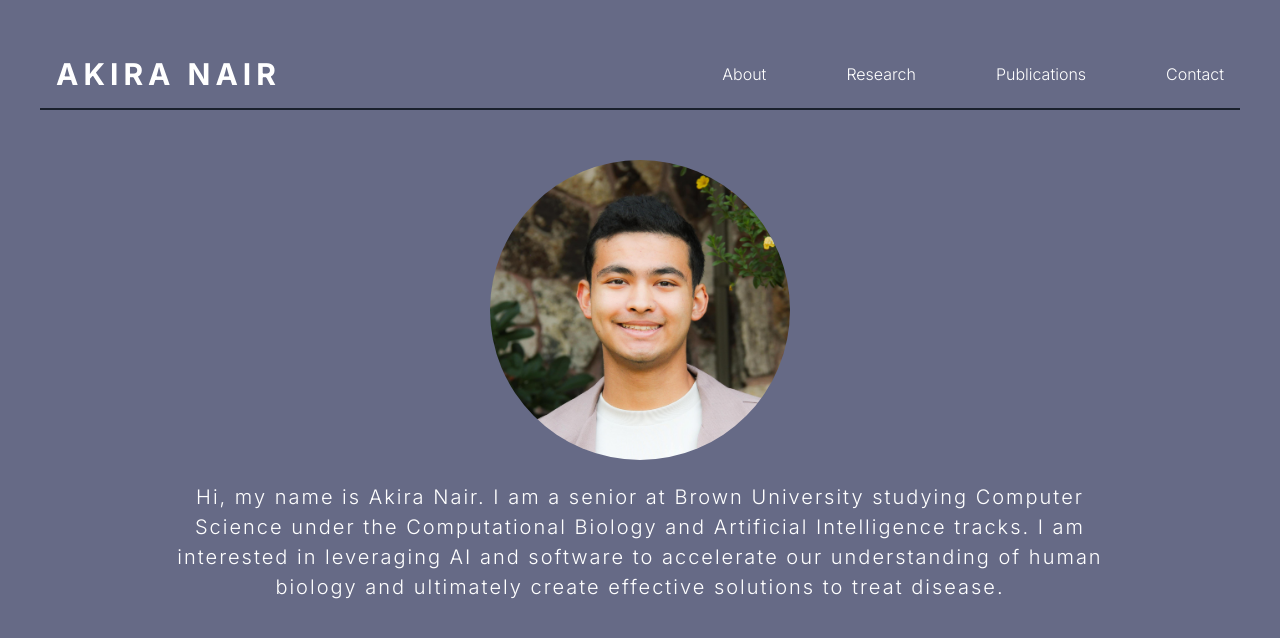
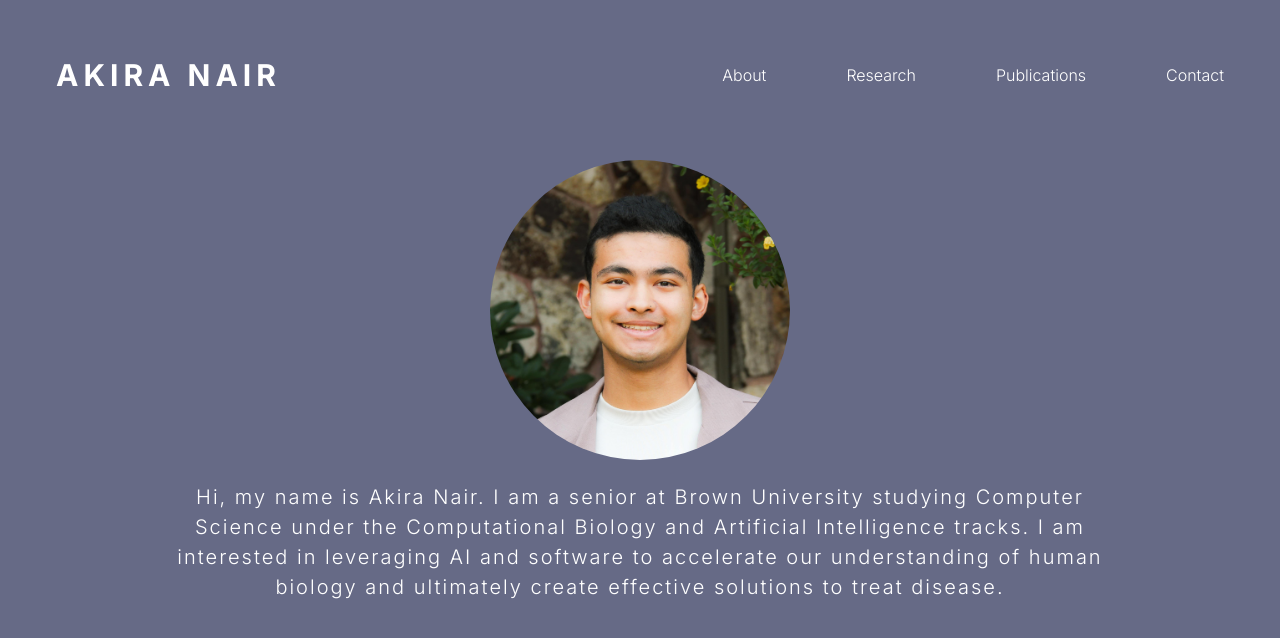
Before and after one commit to akira-nair/portfolio, a Next.js app: page / in a window 1280 px wide. Shown: the top 638 px of the page. Built offline with nearby package versions, Linux system fonts and the light colour scheme.

Commit message:
removed underline

```diff
--- a/src/app/components/navbar.tsx
+++ b/src/app/components/navbar.tsx
@@ -45,8 +45,8 @@ export default function Navbar() {
           minH={'70px'}
           py={{ base: 2 }}
           px={{ base: 4 }}
-          borderBottom={2}
-          borderStyle={'solid'}
+        //   borderBottom={2}
+        //   borderStyle={'solid'}
           align={'center'}
         >
         <HStack w={'100%'} justifyContent="space-between">
```
